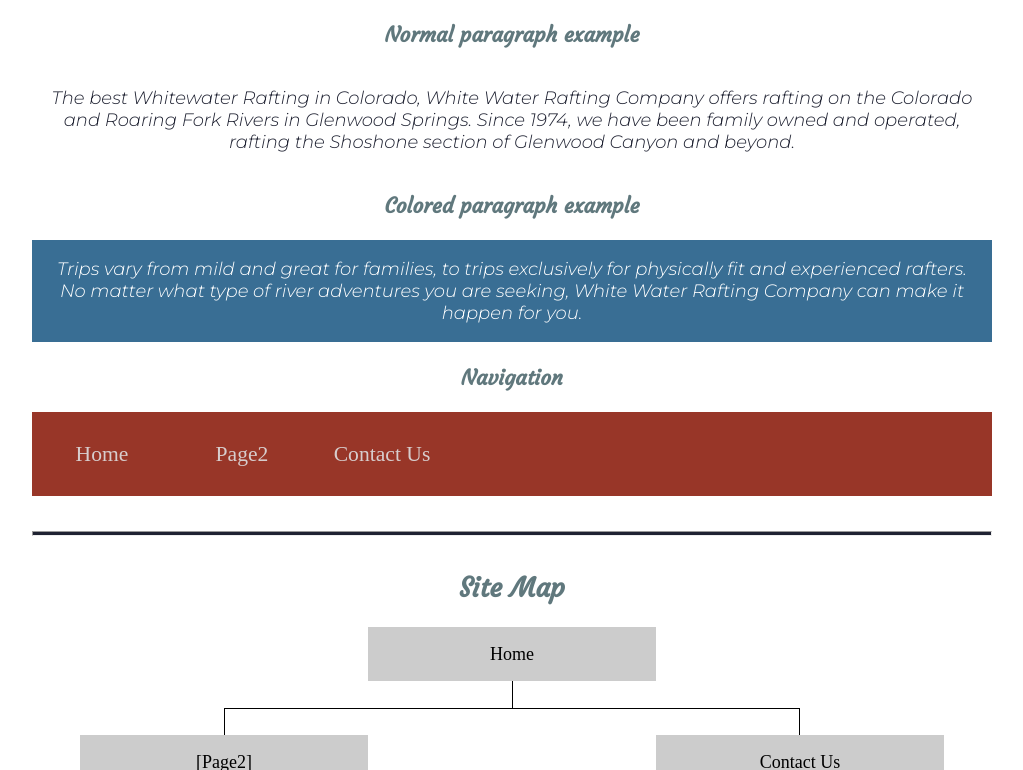
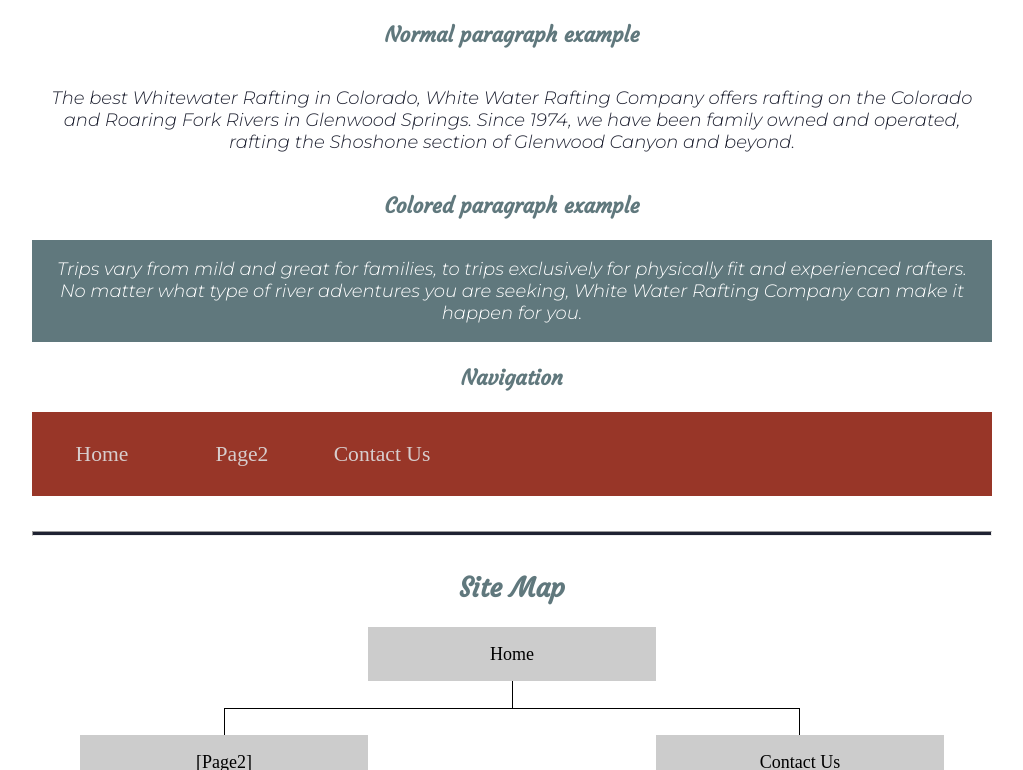
Before and after one commit to northviewhomes/wdd130, a plain HTML site: page wwr/site-plan-rafting.html in a window 1280 px wide. Shown: the part 1671-2441 px from the top of the page, without its empty margins (128-1151 px from the left). Drawn offline with Linux system fonts and the light colour scheme.

```diff
--- a/wwr/styles/site-plan-rafting.css
+++ b/wwr/styles/site-plan-rafting.css
@@ -19,7 +19,7 @@
   --headline-color-on-color: white; /* headlines on a colored background */
   --paragraph-color-on-white: #1F2232; /* paragraph text on a white background */
   --paragraph-color-on-color: white; /* paragraph text on a colored background */
-  --paragraph-background-color: #396E94  ;
+  --paragraph-background-color: #60787D  ;
   --nav-link-color: #D7cdcd;
   --nav-background-color: #983628;
   --nav-hover-link-color: white;
```
